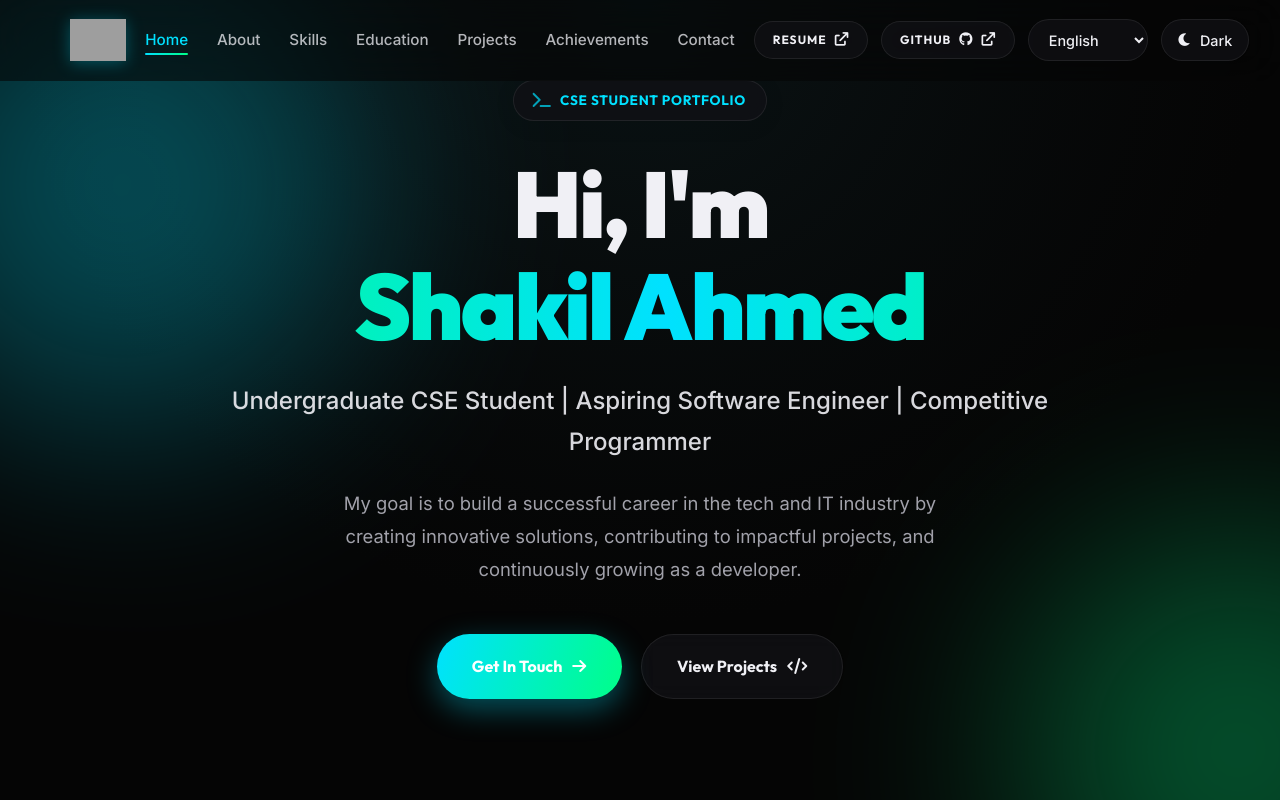
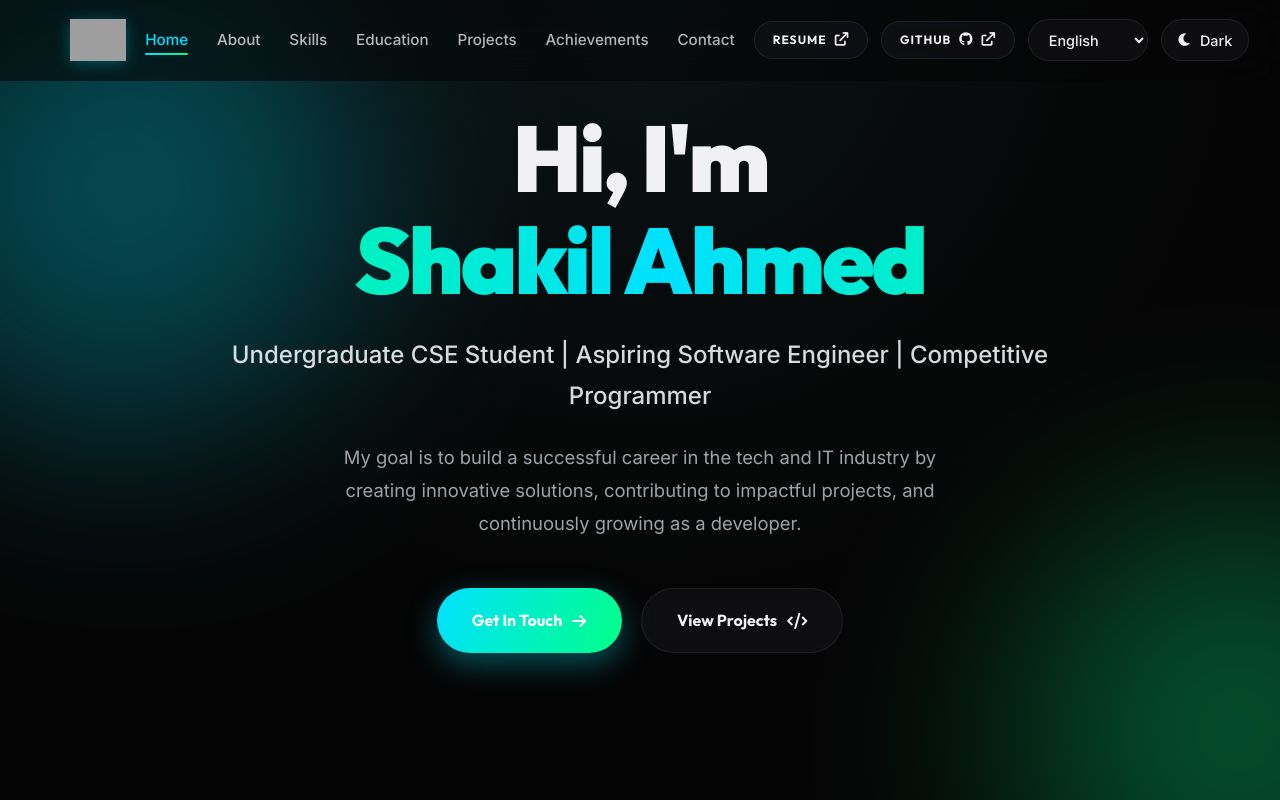
Before and after one commit to shakil1815/My-website, a plain HTML site: page index.html in a window 1280 px wide. Shown: the top 800 px of the page. Drawn offline with Linux system fonts and the light colour scheme; grey boxes are pictures that could not be loaded.

Commit message:
3rd changed

```diff
--- a/index.html
+++ b/index.html
@@ -1135,9 +1135,6 @@
         </div>
 
         <div class="hero-container">
-            <div class="hero-badge">
-                <i class="fas fa-terminal"></i> <span data-i18n="hero.kicker">CSE Student Portfolio</span>
-            </div>
             <h1 class="hero-title" data-i18n="hero.title">Hi, I'm <br><span class="highlight">Shakil Ahmed</span></h1>
             <p class="hero-subtitle" data-i18n="hero.subtitle">Undergraduate CSE Student | Aspiring Software Engineer | Competitive Programmer</p>
             <p class="hero-description" data-i18n="hero.description">My goal is to build a successful career in the tech and IT industry by creating innovative solutions, contributing to impactful projects, and continuously growing as a developer.</p>
```
